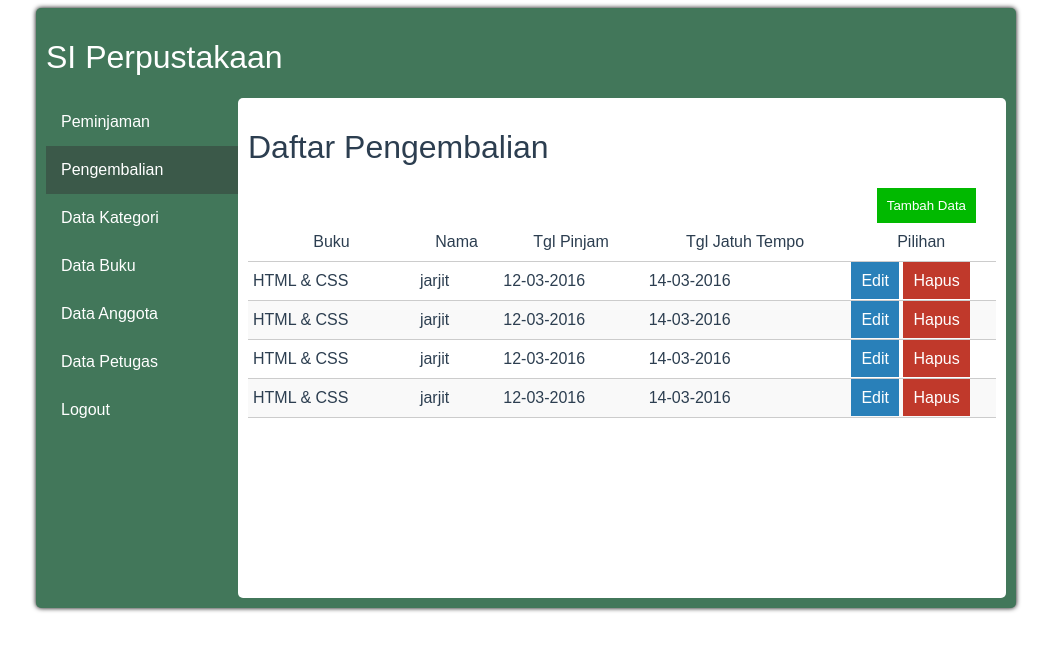
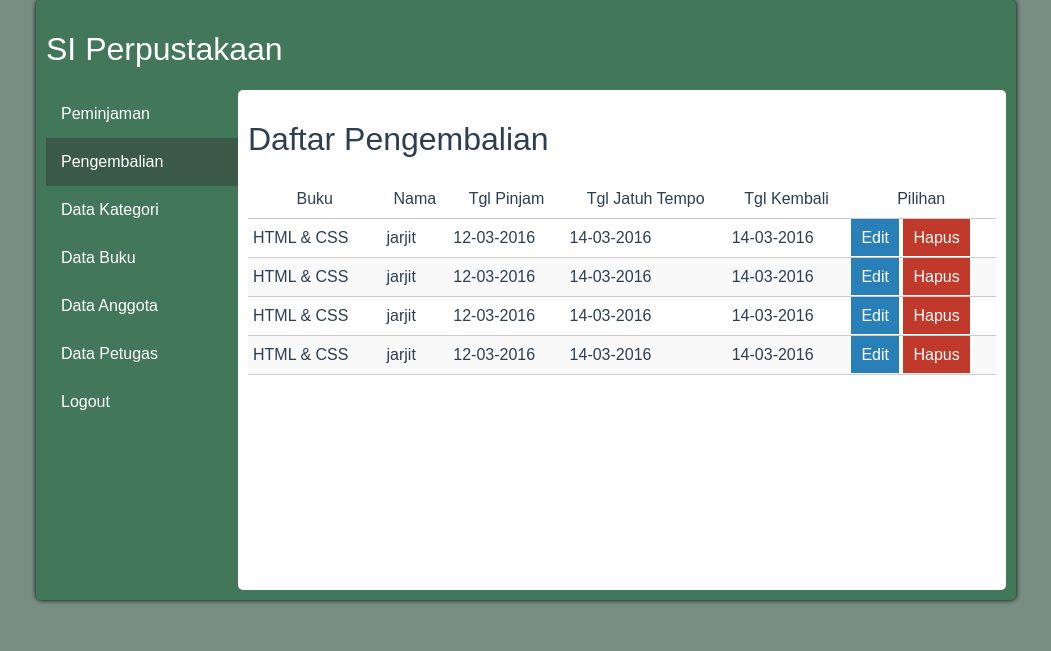
Before and after one commit to yeripratama/workshop-jepara, a PHP site: page /kembail_data.html in a window 1280 px wide. Shown: the top 651 px of the page, without its empty margins (114-1165 px from the left). Run offline with PHP 8.4, Linux system fonts and the light colour scheme.

Commit message:
ubah halaman pinjam data dan halaman kembali

```diff
--- a/css/style.css
+++ b/css/style.css
@@ -63,6 +63,21 @@ a {
    clear: both;
 }
 
+
+body{
+    margin: 0;
+    background : #798E82;
+}
+
+/*body .nav{
+    position: absolute;
+    width: 100%;
+    height: 60px;
+    background: #42775A;
+    box-shadow: 0px 0px 5px black;
+    z-index: 2;
+}*/
+
 /*tabel*/
 table.data {
     width: 100%;
@@ -80,6 +95,15 @@ table.data td {
     border-right: none;
 }
 
+table.data td a.link {
+    color: #3F27E6;
+    text-decoration: underline;
+}
+table.data td a.link:hover {
+    color: #347FF7;
+    text-decoration: underline;
+}
+
 table.data tr:hover:not(:first-child) {
     background-color: #f5f5f5;
 }
@@ -92,12 +116,13 @@ table.data tr:not(:first-child):nth-of-type(odd) {
 /*form*/
 
 .form{
-	background: #2ecc40;
+    background: #42775A;
     border-radius: 5px;
-    padding: 10px;
+    padding: 4px 20px 15px 20px;
     box-shadow: 0px 0px 5px black;
     color: #FFF;
     margin: 0 auto;
+    width: 430px;
 }
 
 input, textarea, select {
@@ -120,7 +145,11 @@ textarea {
 }
 
 .btn-submit {
-    background-color: #d35400;
+    background-color: #C35045;
+}
+
+.btn-submit:hover {
+    background-color: #CA665C;
 }
 
 .btn-add {
--- a/kembail_data.html
+++ b/kembail_data.html
@@ -6,6 +6,7 @@
     <link rel="stylesheet" href="css/style.css">
 </head>
 <body>
+<div style="position:relative">
     <div class="container clearfix">
         <h1>SI Perpustakaan</h1>
 
@@ -22,15 +23,13 @@
         </div>
         <div class="content">
             <h1>Daftar Pengembalian</h1>
-            <div class="btn-add-div">
-                <a href="pinjam_form.html"><button class="btn btn-add">Tambah Data</button></a>
-            </div>
             <table class="data">
                 <tr>
                     <th>Buku</th>
                     <th>Nama</th>
                     <th>Tgl Pinjam</th>
                     <th>Tgl Jatuh Tempo</th>
+                    <th>Tgl Kembali</th>
                     <th width="20%">Pilihan</th>
                 </tr>
 
@@ -39,8 +38,9 @@
                     <td>jarjit</td>
                     <td>12-03-2016</td>
                     <td>14-03-2016</td>
+                    <td>14-03-2016</td>
                     <td>
-                        <a href="pinjam_form.html" class="btn btn-edit">Edit</a>
+                        <a href="kembali_form.html" class="btn btn-edit">Edit</a>
                         <a href="#" class="btn btn-hapus">Hapus</a>
                     </td>
                 </tr>
@@ -50,8 +50,9 @@
                     <td>jarjit</td>
                     <td>12-03-2016</td>
                     <td>14-03-2016</td>
+                    <td>14-03-2016</td>
                     <td>
-                        <a href="pinjam_form.html" class="btn btn-edit">Edit</a>
+                        <a href="kembali_form.html" class="btn btn-edit">Edit</a>
                         <a href="#" class="btn btn-hapus">Hapus</a>
                     </td>
                 </tr>
@@ -61,8 +62,9 @@
                     <td>jarjit</td>
                     <td>12-03-2016</td>
                     <td>14-03-2016</td>
+                    <td>14-03-2016</td>
                     <td>
-                        <a href="pinjam_form.html" class="btn btn-edit">Edit</a>
+                        <a href="kembali_form.html" class="btn btn-edit">Edit</a>
                         <a href="#" class="btn btn-hapus">Hapus</a>
                     </td>
                 </tr>
@@ -72,8 +74,9 @@
                     <td>jarjit</td>
                     <td>12-03-2016</td>
                     <td>14-03-2016</td>
+                    <td>14-03-2016</td>
                     <td>
-                        <a href="pinjam_form.html" class="btn btn-edit">Edit</a>
+                        <a href="kembali_form.html" class="btn btn-edit">Edit</a>
                         <a href="#" class="btn btn-hapus">Hapus</a>
                     </td>
                 </tr>
@@ -82,5 +85,6 @@
         </div>
 
     </div>
+    </div>
 </body>
 </html>
```
Also changed, not shown: kembali_form.html (+55 -0 lines), pinjam_data.html (+10 -0 lines).
